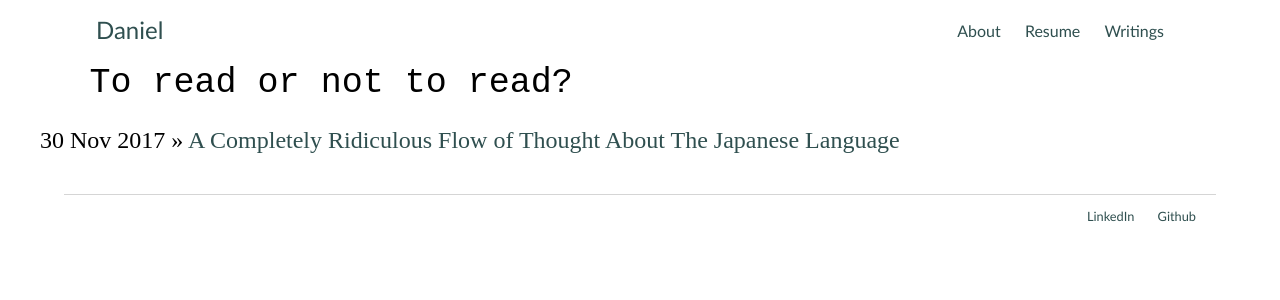
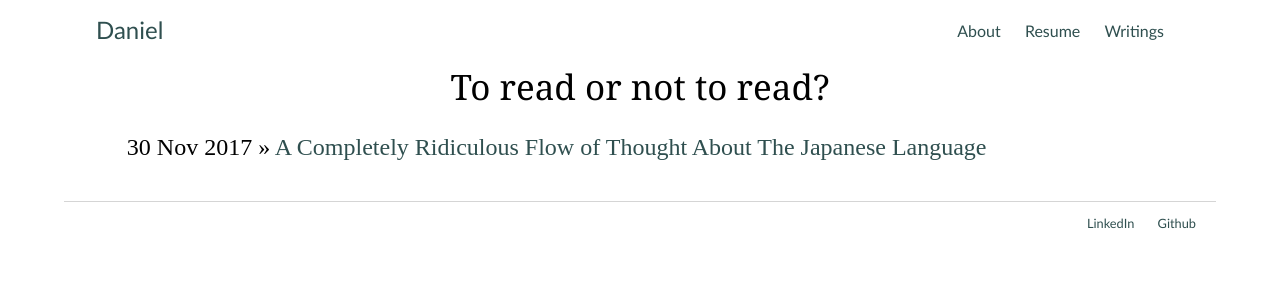
Before and after one commit to Calculasians/calculasians.github.io, a Jekyll site: the page built from blog/index.html, in a window 1280 px wide. Shown: the top 300 px of the page. Built offline with Jekyll 4.4.1, drawn with Linux system fonts in a browser that asks for light colours.

Commit message:
Update main.css

```diff
--- a/css/main.css
+++ b/css/main.css
@@ -51,7 +51,7 @@
     color: #FF6347
 }
 
-.post-title {
+.post-title, .blog-title {
     text-align: center;
     margin-left: 20%;
     margin-right: 20%;
@@ -136,6 +136,7 @@
 
 ul.posts li {
     list-style: none;
+    margin-left: 7%;
 }
 
 .test-about {
```
